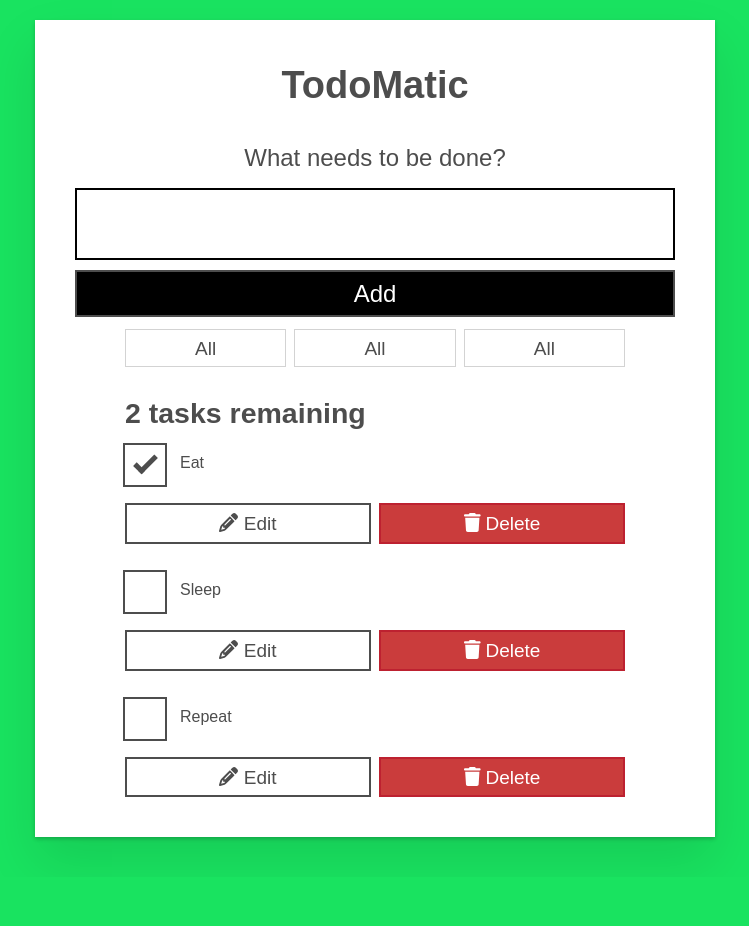
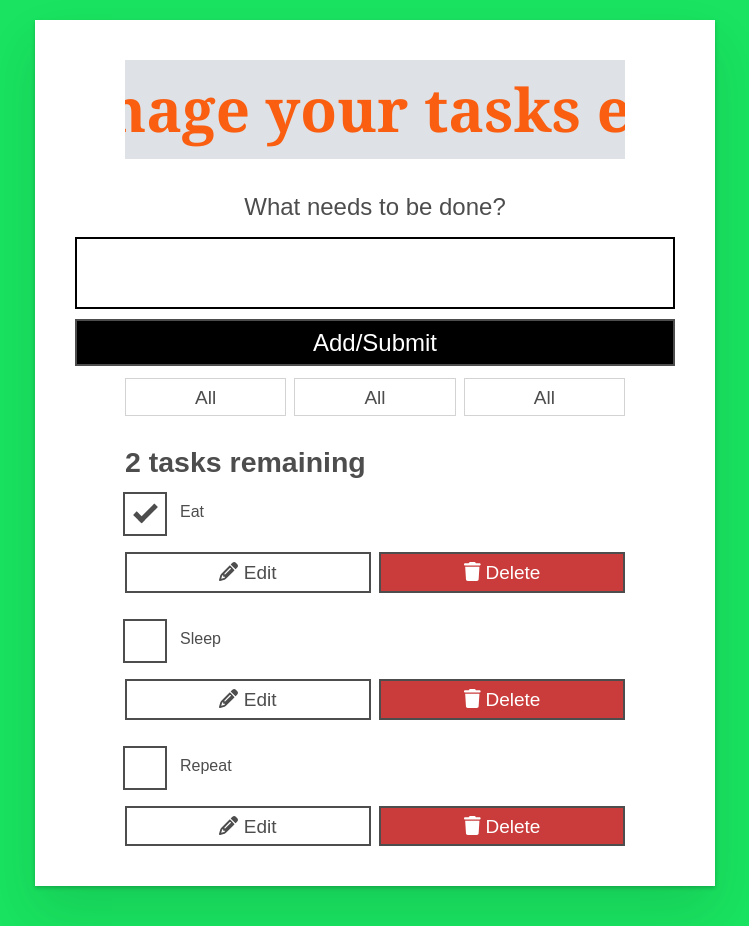
Before and after one commit to Bothot47fixit/INET2000-Project2, a React (Vite) app: page / in a window 1280 px wide. Shown: the whole page, without its empty margins (265-1014 px from the left). Before the commit the page ends 877 px from the top, so only its background shows below. Built offline with nearby package versions, Linux system fonts and the light colour scheme.

Commit message:
I hope you got all my feature changes

```diff
--- a/index.html
+++ b/index.html
@@ -3,6 +3,8 @@
 <head>
   <meta charset="UTF-8">
   <meta name="viewport" content="width=device-width, initial-scale=1.0">
+  <link rel="stylesheet" href="/src/index.css" />
+
   <title>ToDoMatic</title>
   <link rel="icon" href="data:,">
   <link
--- a/src/App.jsx
+++ b/src/App.jsx
@@ -1,4 +1,4 @@
-
+import './index.css'; // Adjust the path if necessary
 import React, { useState } from 'react';
 import FilterButton from "./components/FilterButton";
 import Todo from "./components/Todo";
@@ -12,13 +12,18 @@ const FILTER_MAP = {
 const FILTER_NAMES = Object.keys(FILTER_MAP);
 
 function App(props) {
-  const [tasks, setTasks] = useState(props.tasks);
+  const [tasks, setTasks] = useState(props.tasks || []);
   const [filter, setFilter] = useState("All");
-
+  const [submissionMessage, setSubmissionMessage] = useState(""); // State for the message
         function addTask(name) {
           const newTask = { id: `todo-${tasks.length}`, name, completed: false };
             setTasks([...tasks, newTask]);
 }
+function addTask(name) {
+    const newTask = { id: `todo-${tasks.length}`, name, completed: false };
+    setTasks([...tasks, newTask]);
+  }
+
 
 function toggleTaskCompleted(id) {
     const updatedTasks = tasks.map(task => {
@@ -71,23 +76,33 @@ const filterList = FILTER_NAMES.map(name => (
     />
   ));
 
-const incompleteTasks = tasks.filter(task => !task.completed).length;
+        const incompleteTasks = tasks.filter(task => !task.completed).length;
+      console.log("Incomplete tasks:", incompleteTasks); // Debugging log
   const tasksNoun = incompleteTasks !== 1 ? "tasks" : "task";
   const headingText = `${incompleteTasks} ${tasksNoun} remaining`;
 
+
   function handleSubmit(e) {
     e.preventDefault();
+    console.log("Form submitted!"); // Debugging log
     const name = e.target.elements["new-todo-input"].value.trim();
     if (name) {
       addTask(name);
+      setSubmissionMessage("Thank you! Your task has been submitted.");
+
+      console.log("Submission message set:", "Thank you! Your task has been submitted.");
       e.target.reset();
+     setTimeout(() => setSubmissionMessage(""), 6000);
     }
   }
 
 
     return (
     <div className="todoapp stack-large">
-      <h1>TodoMatic</h1>
+      <div className="marquee">
+      <span>TodoMatic!  Manage your tasks efficiently!</span>
+      </div>
+
       <form onSubmit={handleSubmit}>
         <h2 className="label-wrapper">
           <label htmlFor="new-todo-input" className="label__lg">
@@ -101,10 +116,14 @@ const incompleteTasks = tasks.filter(task => !task.completed).length;
           name="text"
           autoComplete="off"
         />
-        <button type="submit" className="btn btn__primary btn__lg">
-          Add
+        <button type="submit" className="btn btn__primary btn__lg"
+
+         >
+          Add/Submit
         </button>
       </form>
+      {submissionMessage && <p className="submission-message">{submissionMessage}</p>}
+      {console.log("Rendering submissionMessage:", submissionMessage)}
       <div className="filters btn-group stack-exception">{filterList}</div>
       <h2 id="list-heading">{headingText}</h2>
       <ul
--- a/src/components/Todo.jsx
+++ b/src/components/Todo.jsx
@@ -87,13 +87,17 @@ useEffect(() => {
       <div className="btn-group">
         <button
           type="button"
-          className="btn"
+          className="btn btn-edit"
           onClick={() => setIsEditing(true)}
           ref={editButtonRef}
         >
+
+
           <FontAwesomeIcon icon={faPencilAlt} /> {/* Pencil Icon */}
           Edit <span className="visually-hidden">{name}</span>
         </button>
+
+
          <button
           type="button"
           className="btn btn__danger"
--- a/src/index.css
+++ b/src/index.css
@@ -76,6 +76,26 @@ body {
   display: inline-block;
   margin-top: 0.4rem;
 }
+
+* Edit button styles */
+.btn-edit {
+  background-color: #007bff; /* Blue background */
+  color: rgb(38, 9, 112); /* White text */
+  border-color: #0056b3; /* Darker blue border */
+}
+
+.btn-edit:hover {
+  background-color: #0056b3; /* Darker blue on hover */
+  border-color: #004085; /* Even darker border on hover */
+}
+
+/* Delete button styles */
+.btn_danger {
+  background-color: #ca3c3c; /* Red background */
+  color: white; /* White text */
+  border-color: #bd2130; /* Darker red border */
+}
+
 .btn {
   border: 0.2rem solid #4d4d4d;
   cursor: pointer;
@@ -294,4 +314,56 @@ body {
 .c-cb > input[type="checkbox"]:checked + label::after {
   opacity: 1;
 }
+/* Marquee styles */
+.marquee {
+  width: 100%;
+  overflow: hidden;
+  white-space: nowrap;
+  box-sizing: border-box;
+  background-color: #dee1e5;
+  color: rgb(249, 94, 17);
+  padding: 10px 0;
+  font-size: 6rem;
+  text-align: center;
+  font-family:Georgia, 'Times New Roman', Times, serif;
+  font-weight: bold;
+}
+
+.marquee span {
+  display: inline-block;
+  padding-left: 100%;
+  animation: marquee 10s linear infinite;
+}
+.submission-message {
+  color: green;
+  font-size: 1.5rem;
+  margin-top: 1rem;
+  text-align: center;
+   border: 1px solid red; /* Debugging: Add a border */
+}
+
+
+
+@keyframes marquee {
+  0% {
+    transform: translateX(0%);
+  }
+  100% {
+    transform: translateX(-100%);
+  }
+}
+/* Other styles (e.g., buttons, todo items, etc.) */
+.btn {
+  border: 0.2rem solid #4d4d4d;
+  cursor: pointer;
+  padding: 0.8rem 1rem 0.7rem;
+  text-transform: capitalize;
+}
+.todo {
+  display: flex;
+  flex-direction: row;
+  flex-wrap: wrap;
+}
+
+
 /* End checkbox styles */
--- a/vite.config.js
+++ b/vite.config.js
@@ -5,9 +5,9 @@ export default defineConfig({
   plugins: [react()],
   base: '/', // Use '/' for development
   server: {
-    port: 5500, // Ensure this matches the port you're using
+    port: 5501, // Ensure this matches the port you're using
     hmr: {
-      port: 5501, // Explicitly set the WebSocket port
+      port: 5505, // Explicitly set the WebSocket port
     },
   },
   build: {
```
